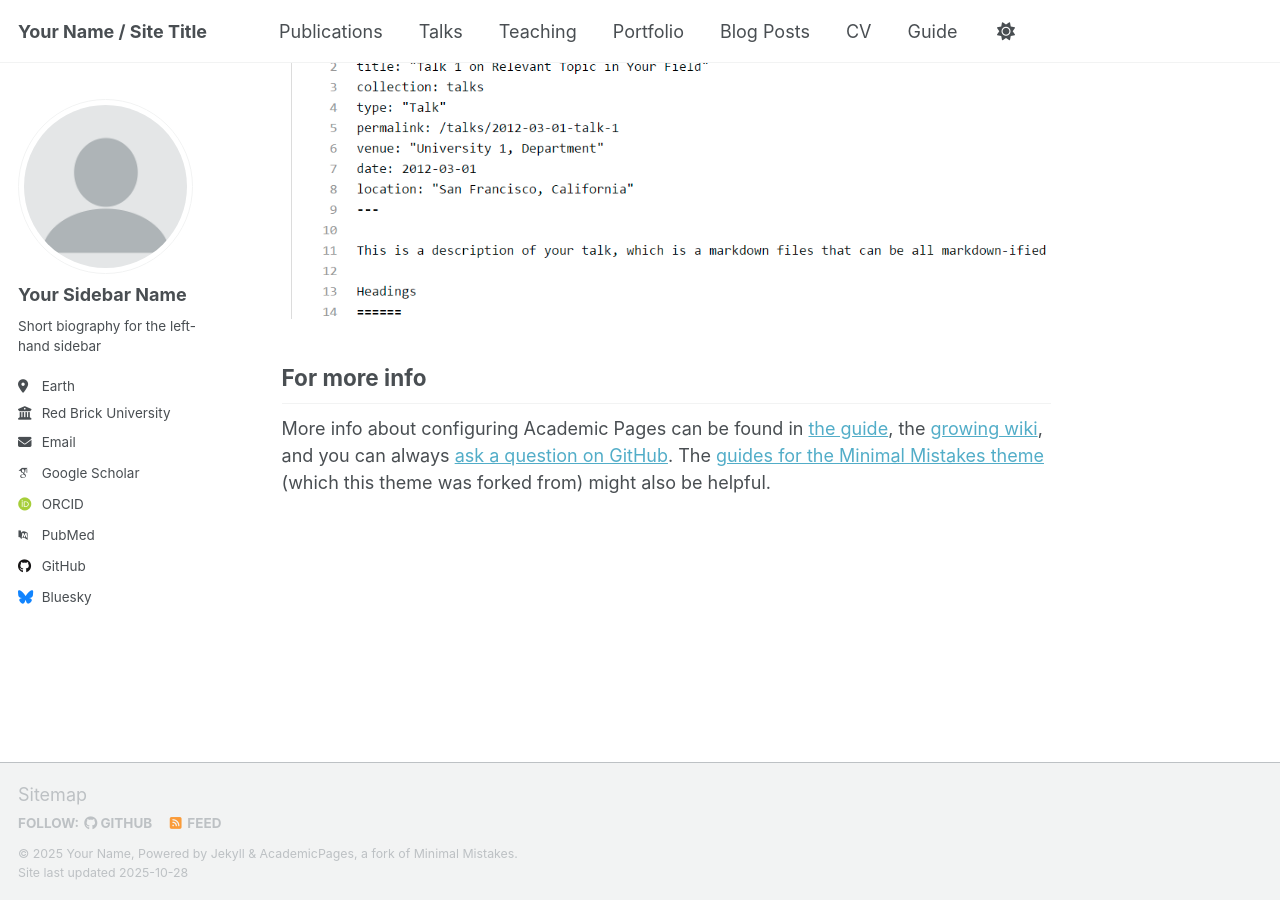
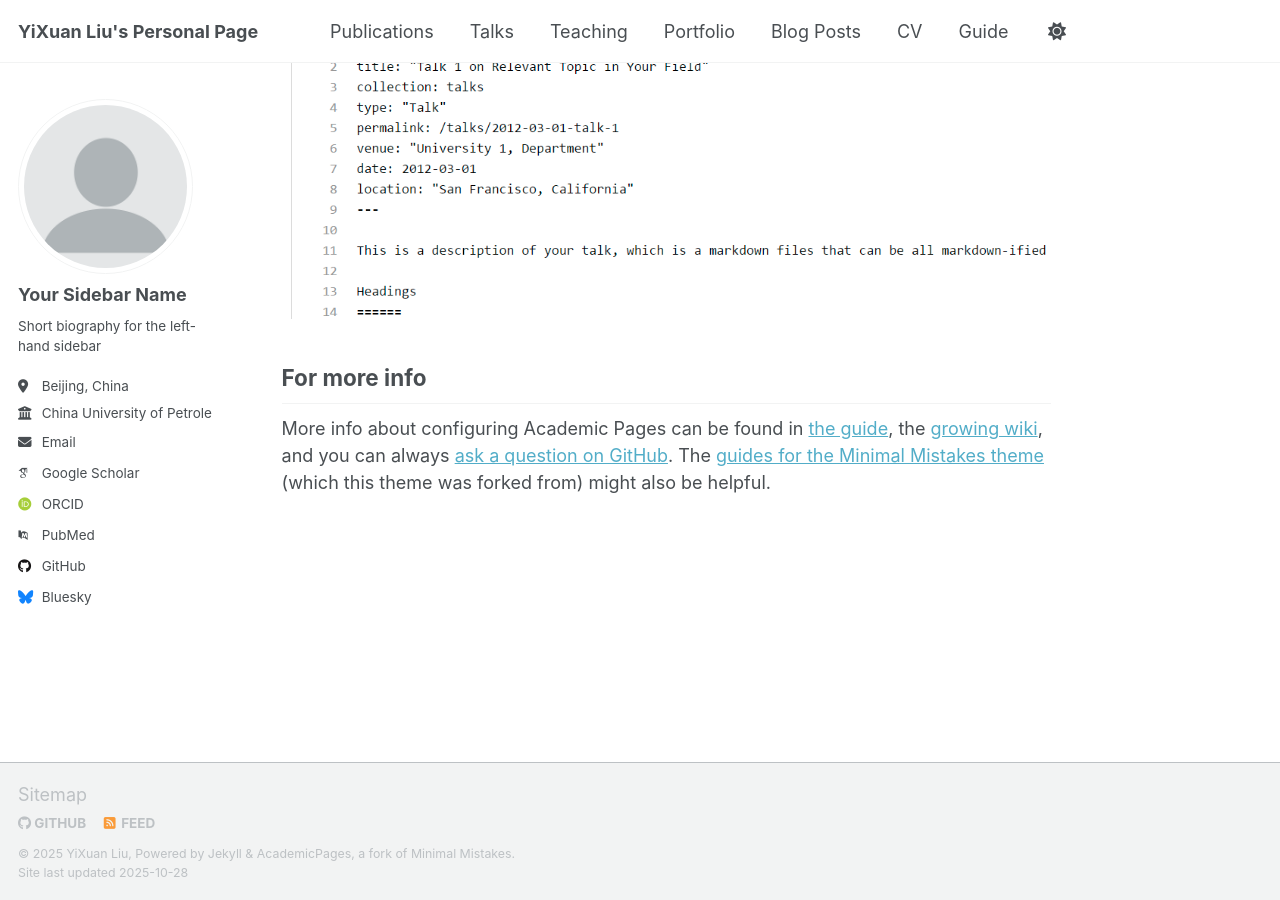
Before and after one commit to Lyx-uan/YiXuan-Liu.github.io, a Jekyll site: the page built from _pages/about.md, in a window 1280 px wide and 900 px high, scrolled down 2880 px. Built offline with Jekyll 4.4.1, drawn with Linux system fonts in a browser that asks for light colours; some web fonts are replaced; a script that is not in the unit is left out.

Commit message:
Modify site locale and personal details
Updated personal information and site settings in _config.yml.

```diff
--- a/_config.yml
+++ b/_config.yml
@@ -7,13 +7,13 @@
 # server process.
 
 # Basic Site Settings
-locale                   : "en-US"
+locale                   : "China"
 site_theme               : "default" # Currently available options are "default", "air"
-title                    : "Your Name / Site Title"
+title                    : "YiXuan Liu's Personal Page"
 title_separator          : "-"
-name                     : &name "Your Name"
-description              : &description "Your Name's academic portfolio"   # Update this with a general description of your site, this is the default if not overridden by a page
-url                      : https://academicpages.github.io # The base hostname & protocol for your site e.g. "https://[your GitHub username].github.io",
+name                     : &name "YiXuan Liu"
+description              : &description "Robotics & AI Undergraduate Researcher at China University of Petroleum (Beijing)"   # Update this with a general description of your site, this is the default if not overridden by a page
+url                      : https://YiXuan-Liu.github.io # The base hostname & protocol for your site e.g. "https://[your GitHub username].github.io",
                                                            # or if you already have some other page hosted on Github then use "https://[your GitHub username].github.io/[Your Repo Name]"
 baseurl                  : "" # the subpath of your site, e.g. "/blog"
 repository               : "academicpages/academicpages.github.io"
@@ -27,10 +27,10 @@ author:
   name             : "Your Sidebar Name"
   pronouns         : # example: "she/her"
   bio              : "Short biography for the left-hand sidebar"
-  location         : "Earth"
-  employer         : "Red Brick University"
+  location         : "Beijing, China"
+  employer         : "China University of Petroleum (Beijing)"
   uri              : # URL
-  email            : "none@example.org"
+  email            : "liuyixuan163@gmail.com"
 
   # Academic websites
   academia         : # URL
```
